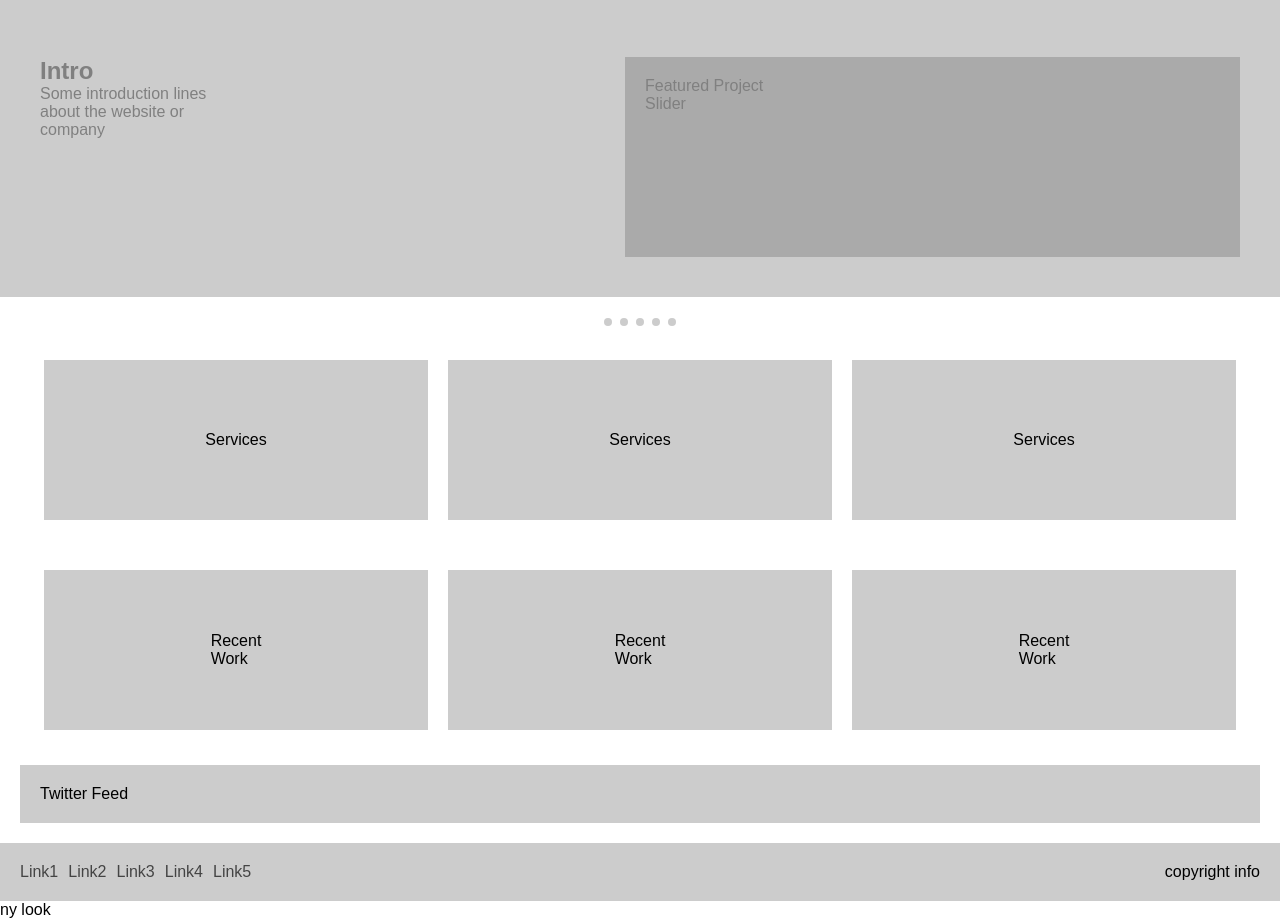
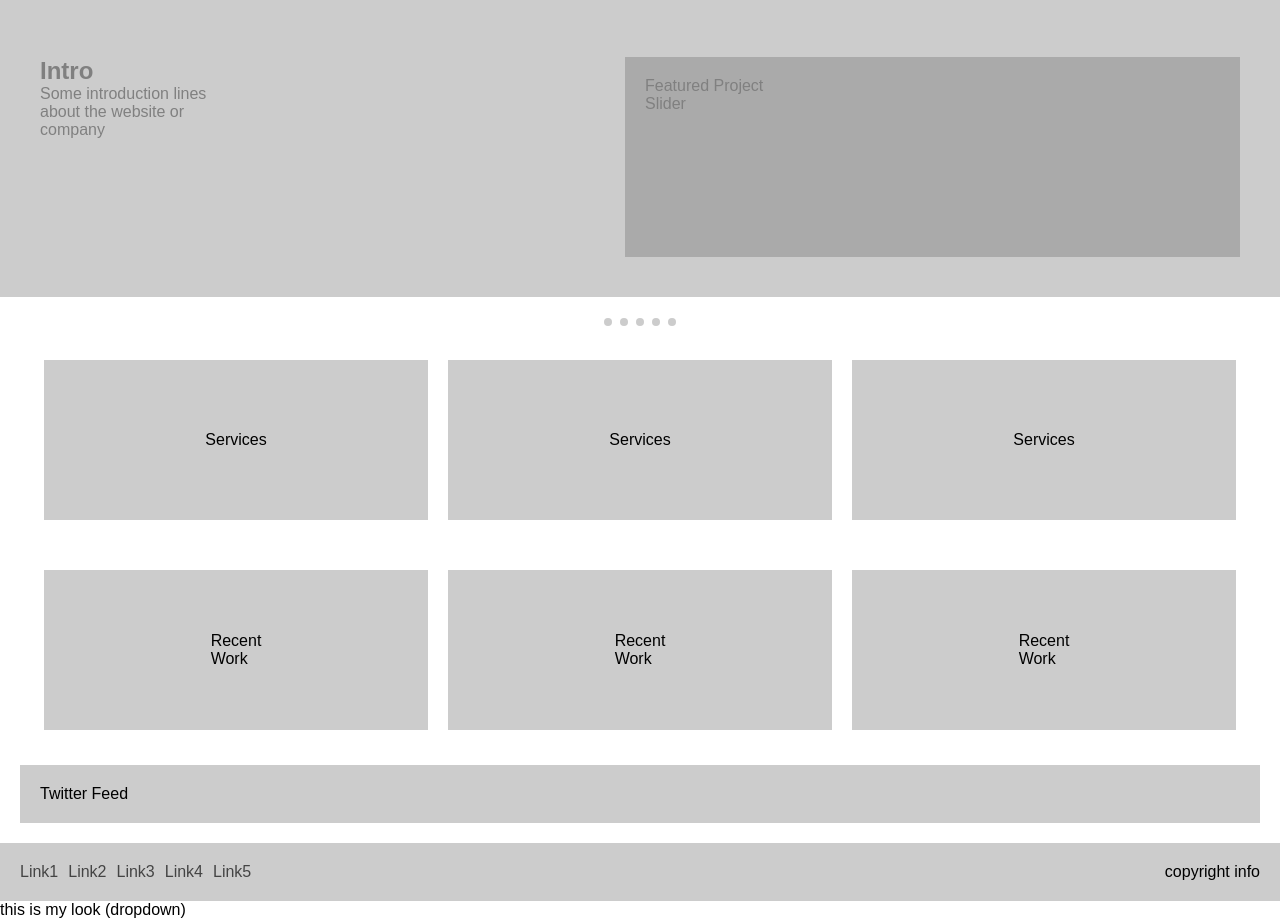
Before and after one commit to waheedabdullah/local-repo, a plain HTML site: page index9.html in a window 1280 px wide. Shown: the part 41-960 px from the top of the page. Drawn offline with Linux system fonts and the light colour scheme.

```diff
--- a/index9.html
+++ b/index9.html
@@ -59,7 +59,7 @@
     </footer>
 
 
-    <p>ny look</p>
+    <p>this is my look (dropdown)</p>
 
 </body>
 </html>
```
